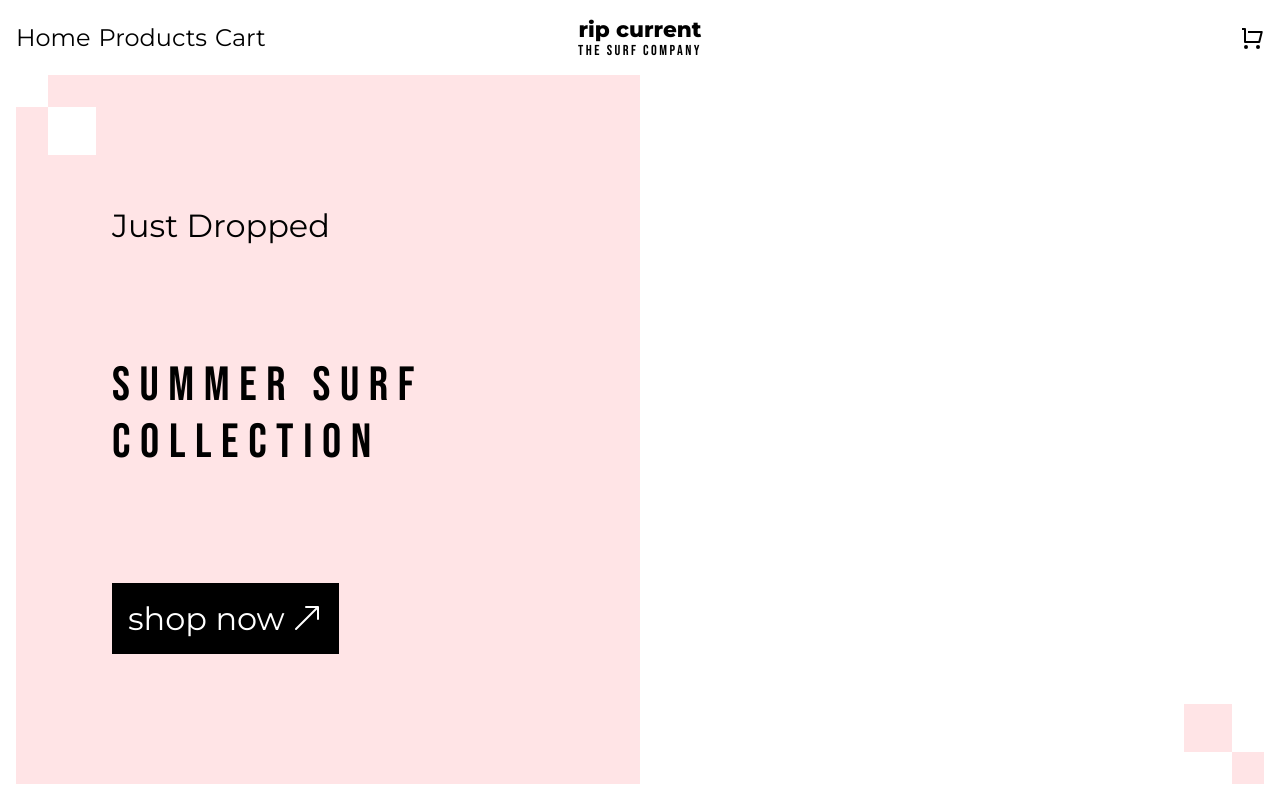
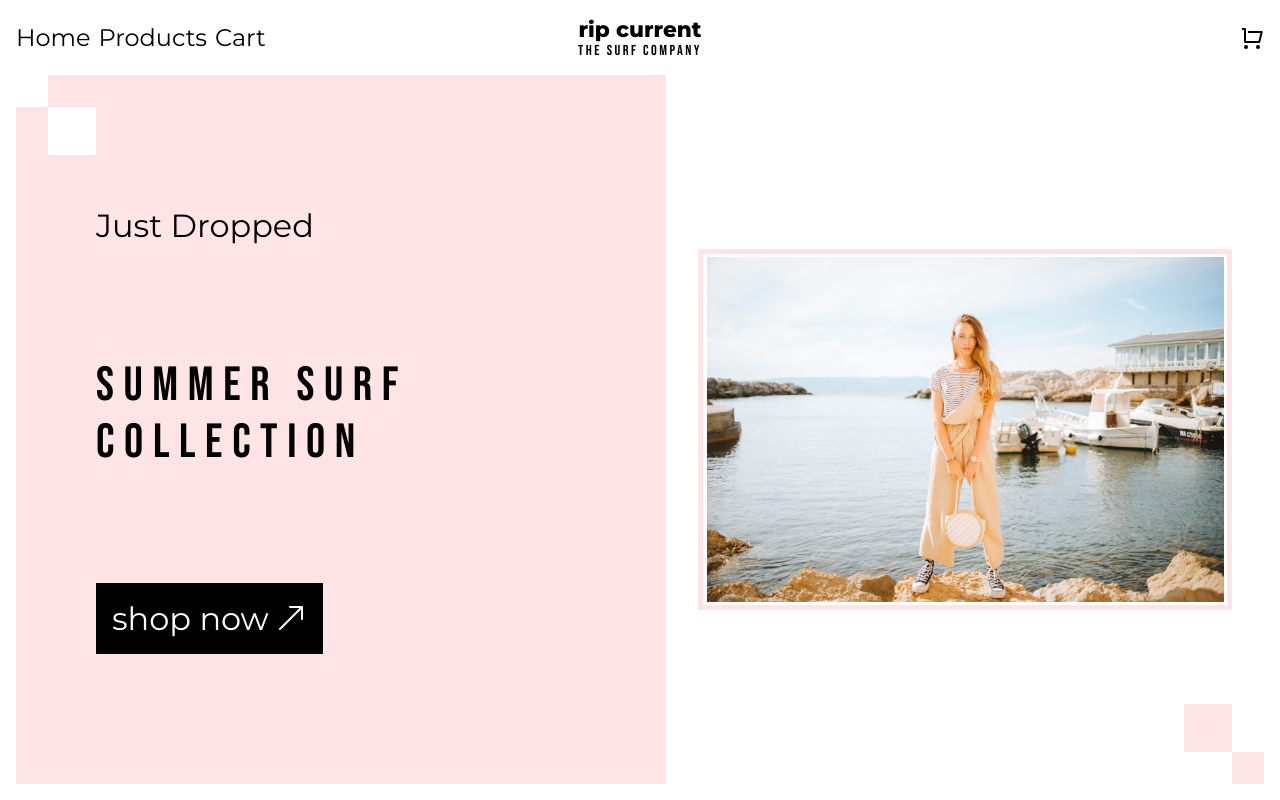
Before and after one commit to OndraSvec/shopping-cart, a React (Vite) app: page / in a window 1280 px wide. Built offline with nearby package versions, Linux system fonts and the light colour scheme.

Commit message:
Add placeholder image for HomePage apparel picture

```diff
--- a/src/components/HomePage.jsx
+++ b/src/components/HomePage.jsx
@@ -1,7 +1,12 @@
 import { Link } from "react-router-dom";
 import { BsArrowUpRight } from "react-icons/bs";
+import model from "../assets/apparel-model.jpg";
+import modelSmall from "../assets/apparel-model-small.jpg";
+import { useState } from "react";
 
-const HomePage = () => (
+const HomePage = () => {
+  const [imgLoaded, setImgLoaded] = useState(false);
+  return (
     <div className="homePage">
       <div className="leftHome">
         <div className="emptyBox"></div>
@@ -13,10 +18,28 @@ const HomePage = () => (
         </Link>
       </div>
       <div className="rightHome">
+        <img
+          src={modelSmall}
+          className={`${
+            imgLoaded
+              ? "homePage-model notDisplayed"
+              : "homePage-model displayed"
+          }`}
+        />
+        <img
+          onLoad={() => setImgLoaded(true)}
+          className={`${
+            imgLoaded
+              ? "homePage-model displayed"
+              : "homePage-model notDisplayed"
+          }`}
+          src={model}
+        />
         <div className="emptyBox"></div>
         <div className="emptyBox"></div>
       </div>
     </div>
   );
+};
 
 export default HomePage;
--- a/src/styles/App.css
+++ b/src/styles/App.css
@@ -102,12 +102,12 @@ main {
   flex-direction: column;
   justify-content: center;
   gap: var(--homepage-left-text-gap);
-  padding: calc(var(--navbar-p) * 6);
   padding-right: 0;
   position: relative;
 }
 
 .leftHome {
+  padding: calc(var(--navbar-p) * 5);
   background-color: var(--color-theme-main);
   font-size: var(--homepage-left-text-fs);
 }
@@ -154,6 +154,26 @@ main {
   background-color: black;
   color: white;
   text-decoration: none;
+  white-space: nowrap;
+}
+
+.rightHome {
+  padding: calc(var(--navbar-p) * 2);
+}
+
+.homePage-model {
+  border: calc(var(--navbar-p) * 0.35) solid var(--color-theme-main);
+  padding: calc(var(--navbar-p) * 0.2);
+  width: 100%;
+  height: auto;
+}
+
+.homePage-model.displayed {
+  display: block;
+}
+
+.homePage-model.notDisplayed {
+  display: none;
 }
 
 .rightHome > .emptyBox {
```
Also changed, not shown: src/assets/apparel-model-small.jpg (added). Lines whose indentation alone changed are shown as unchanged.
